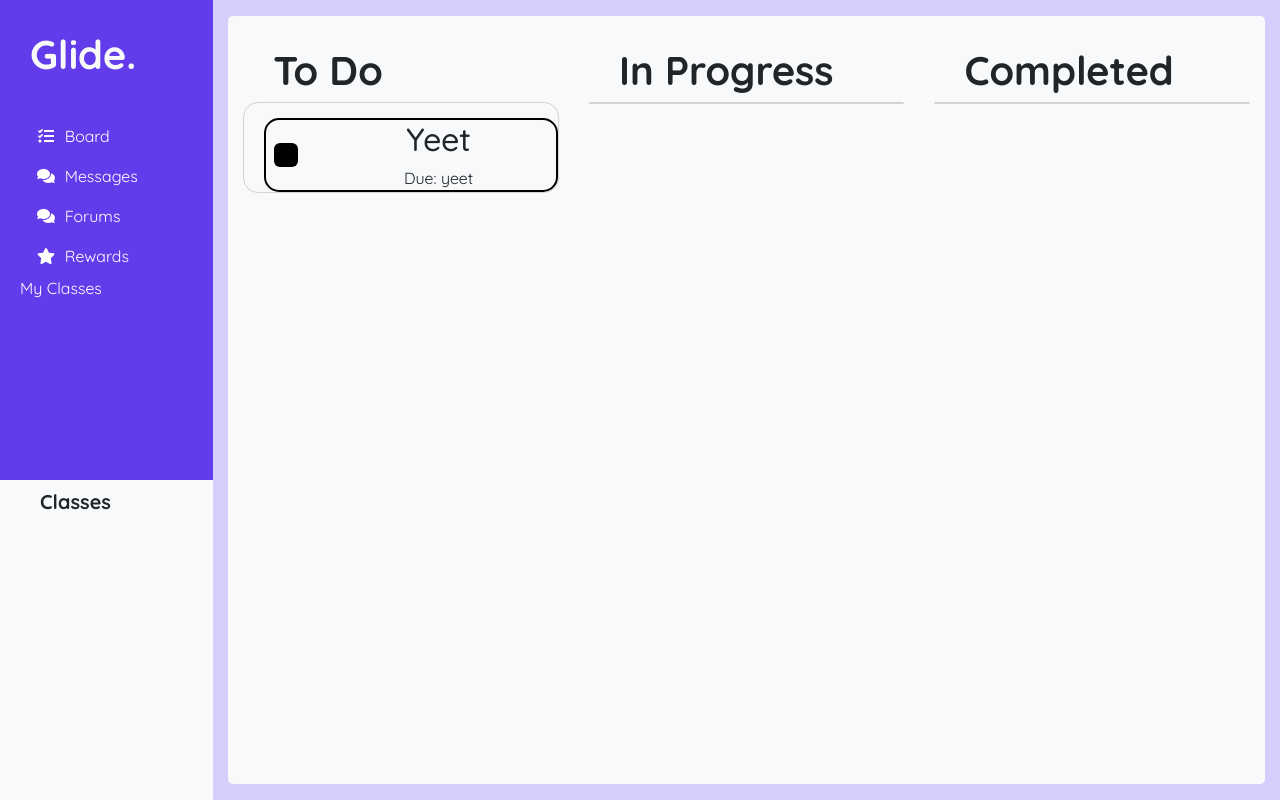
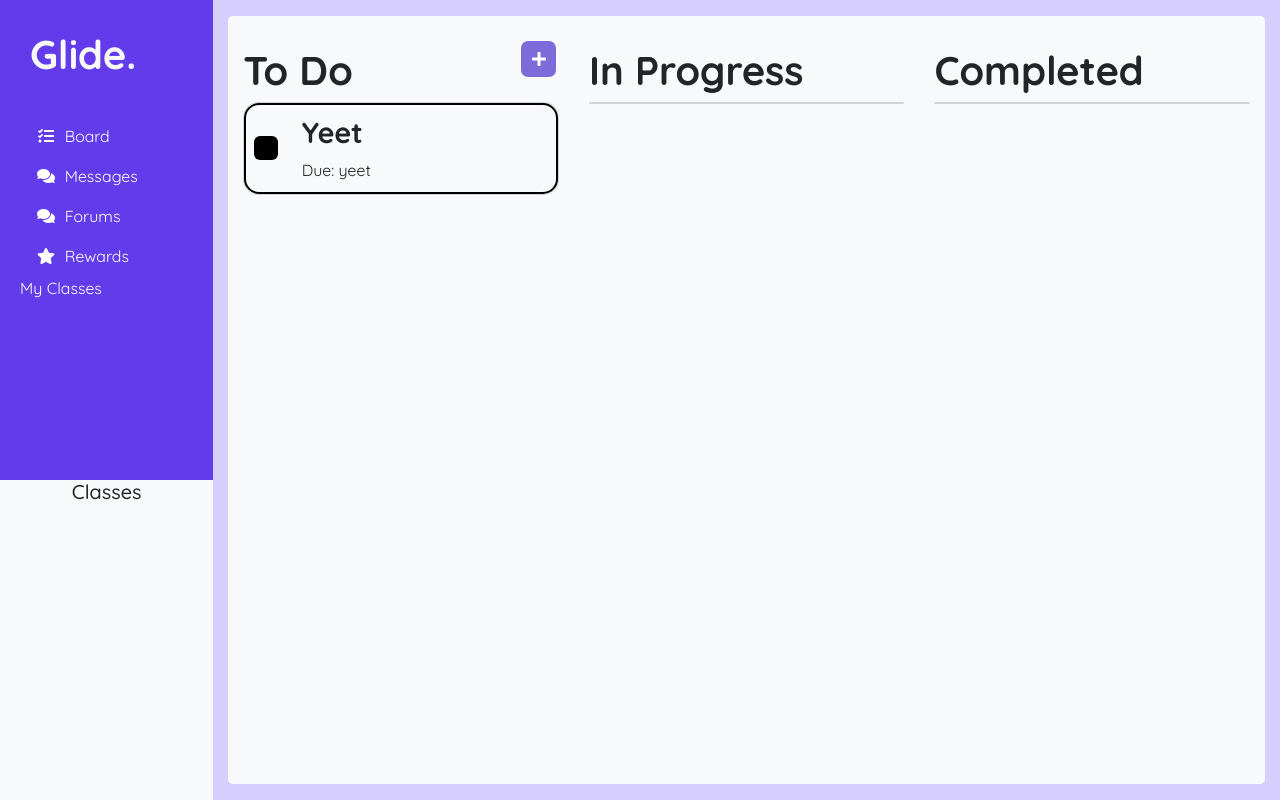
Before and after one commit to vaenthan18/Glide, a React (Create React App) app in the folder client/: page / in a window 1280 px wide. Built offline with nearby package versions, Linux system fonts and the light colour scheme.

Commit message:
General layout complete

```diff
--- /dev/null
+++ b/client/src/AddButtonComponent/AddButtonComponent.scss
@@ -0,0 +1,29 @@
+.addButtonComponentContainer {
+    display: flex;
+    flex-direction: column;
+    justify-content: center;
+    align-items: center;
+
+    width: 35px;
+    height: 35x;
+    margin: 5px;
+    padding: 10px;
+    border-radius: 7px;
+
+
+    color: white;
+}
+
+.outer {
+  display: table;
+  position: absolute;
+  top: 0;
+  left: 0;
+  height: 100%;
+  width: 100%;
+}
+
+.middle {
+  display: table-cell;
+  vertical-align: middle;
+}
--- a/client/src/AddButtonComponent/AddButtonComponent.tsx
+++ b/client/src/AddButtonComponent/AddButtonComponent.tsx
@@ -1,26 +1,36 @@
 import React from "react";
 import { FontAwesomeIcon } from '@fortawesome/react-fontawesome';
-import "./AddButtonComponent.css";
+import "./AddButtonComponent.scss";
 
 export interface AddButtonComponentProps {
-    iconColor: string,
-    columnName: string,
-    buttonId?: number
+    columnName: string
 }
 
-export default function AddButtonComponent(props: AddButtonComponentProps){
+export default function AddButtonComponent(props: AddButtonComponentProps) {
     const buttonStyles = {
-        backgroundColor: props.iconColor
+        backgroundColor: "#7D6BD9"
     }
 
     // This will contain the logic for popping up the modal. Once the modal is filled, we push the data to the db & render in the column
     const addNewTask = (event: React.MouseEvent<HTMLDivElement, MouseEvent>) => {
         console.log("Adding New Event");
     }
+    if (props.columnName === "To Do") {
+        return (
+            <div className="col">
+                <div className="outer">
+                    <div className="middle">
+                        <div className="addButtonComponentContainer" style={buttonStyles} onClick={addNewTask}>
+                            <FontAwesomeIcon icon={"plus"} fixedWidth={true} />
+                        </div>
+                    </div>
+                </div>
 
-    return(
-        <div className={"addButtonComponentContainer"} style={buttonStyles} onClick={addNewTask}>
-            <FontAwesomeIcon icon={"plus"} fixedWidth={true}/>
-        </div>
-    );
+            </div>
+
+        );
+    } else {
+        return (<></>);
+    }
+
 }
--- a/client/src/KanbanColumn/KanbanColumn.scss
+++ b/client/src/KanbanColumn/KanbanColumn.scss
@@ -8,8 +8,8 @@
     flex-direction: column;
     justify-content: space-between;
 
-    .box {
-        vertical-align: middle;
-        margin-top:  15px;
+    li {
+        padding-left: 0;
+        border: none;
     }
 }
--- a/client/src/KanbanColumn/KanbanColumn.tsx
+++ b/client/src/KanbanColumn/KanbanColumn.tsx
@@ -2,6 +2,7 @@ import React from 'react';
 import "./KanbanColumn.scss";
 import { taskComponentProps } from '../Taskbox/TaskBox';
 import TaskBox from "../Taskbox/TaskBox"
+import AddButtonComponent from '../AddButtonComponent/AddButtonComponent';
 
 
 export interface columnComponentProps {
@@ -12,10 +13,13 @@ export interface columnComponentProps {
 export default function KanbanColumn(props: columnComponentProps) {
     return (
         <div className="col">
-    <h1 className='Header'>{props.groupName} </h1>
+            <div className="row">
+                <h1 className='Header col-md-10'>{props.groupName} </h1>
+                <AddButtonComponent columnName={props.groupName} />
+            </div>
             <ul className='column'>
                 {props.tasks.map((task) => (
-          <li className='box' key={task.name}><TaskBox name={task.name} className={task.className} classColour={task.classColour} dueDate={task.dueDate}/></li>
+                    <li className='box' key={task.name}><TaskBox name={task.name} className={task.className} classColour={task.classColour} dueDate={task.dueDate} /></li>
                 ))}
             </ul>
         </div>
--- a/client/src/Sidebar/Sidebar.css
+++ /dev/null
@@ -1,41 +0,0 @@
-
-.sidebar {
-    background-color: #623cea;
-    padding: 0;
-    height: 60vh;
-}
-
-.sidebar-sticky {
-    padding: 0;
-}
-
-h1 {
-    padding-top: 30px;
-    padding-left: 30px;
-    text-align: left;
-    font-family: Quicksand-bold;
-}
-
-ul {
-    padding-top: 30px;
-}
-
-li {
-    padding-left: 20px;
-}
-
-li:hover {
-    background-color: #7D6BD9;
-}
-
-a, a:hover, .menu-text {
-    color: white;
-    text-align: left;
-}
-
-h5 {
-    font-family: Quicksand-bold;
-    padding-top: 10px;
-    padding-left: 40px;
-    text-align: left;
-}
--- /dev/null
+++ b/client/src/Sidebar/Sidebar.scss
@@ -0,0 +1,38 @@
+
+.sidebar {
+    background-color: #623cea;
+    padding: 0;
+    height: 60vh;
+}
+
+.sidebar-sticky {
+    padding: 0;
+}
+
+h1 {
+    padding-top: 30px;
+    padding-left: 30px;
+    text-align: left;
+    font-family: Quicksand-bold;
+}
+
+ul.nav {
+    padding-top: 30px;
+    li {
+        padding-left: 20px;
+
+        a, a:hover, .menu-text {
+            color: white;
+            text-align: left;
+        }
+    }
+    li:hover {
+        background-color: #7D6BD9;
+    }
+    h5 {
+        font-family: Quicksand-bold;
+        padding-top: 10px;
+        padding-left: 40px;
+        text-align: left;
+    }
+}
--- a/client/src/Sidebar/Sidebar.tsx
+++ b/client/src/Sidebar/Sidebar.tsx
@@ -1,7 +1,7 @@
 import React, { Component } from 'react';
 import { FontAwesomeIcon } from '@fortawesome/react-fontawesome';
 import { faUser, faTasks, faComments, faStar } from '@fortawesome/free-solid-svg-icons'
-import './Sidebar.css';
+import './Sidebar.scss';
 // import { Nav } from 'react-bootstrap';
 
 class Sidebar extends Component {
--- a/client/src/Taskbox/TaskBox.scss
+++ b/client/src/Taskbox/TaskBox.scss
@@ -19,15 +19,26 @@
             height: 24px;}
         flex-basis: 48px;
         vertical-align: middle;
-        align-self: center;
+        align-self: flex-start;
         margin:  auto 8px;
 
     }
 
 
     .text {
-        text-align: flex-start;
+        text-align: left;
         flex-basis: 100%;
+
+        h2 {
+            font-family: Quicksand-bold;
+            font-size: 1.8em;
+            padding-top: 10px;
+        }
+
+        .due-date {
+            font-size: 1em;
+            padding-bottom: 10px;
+        }
     }
 
 }
--- a/client/src/Taskbox/TaskBox.tsx
+++ b/client/src/Taskbox/TaskBox.tsx
@@ -20,7 +20,7 @@ export default function TaskBox(props: taskComponentProps){
         <div>
           <h2> {props.name} </h2>
         </div>
-        <div>
+        <div className="due-date">
          Due: {props.dueDate}
         </div>
       </span>
```
Also changed, not shown: client/src/AddButtonComponent/AddButtonComponent.css (deleted, +0 -14 lines). Lines whose indentation alone changed are shown as unchanged.
